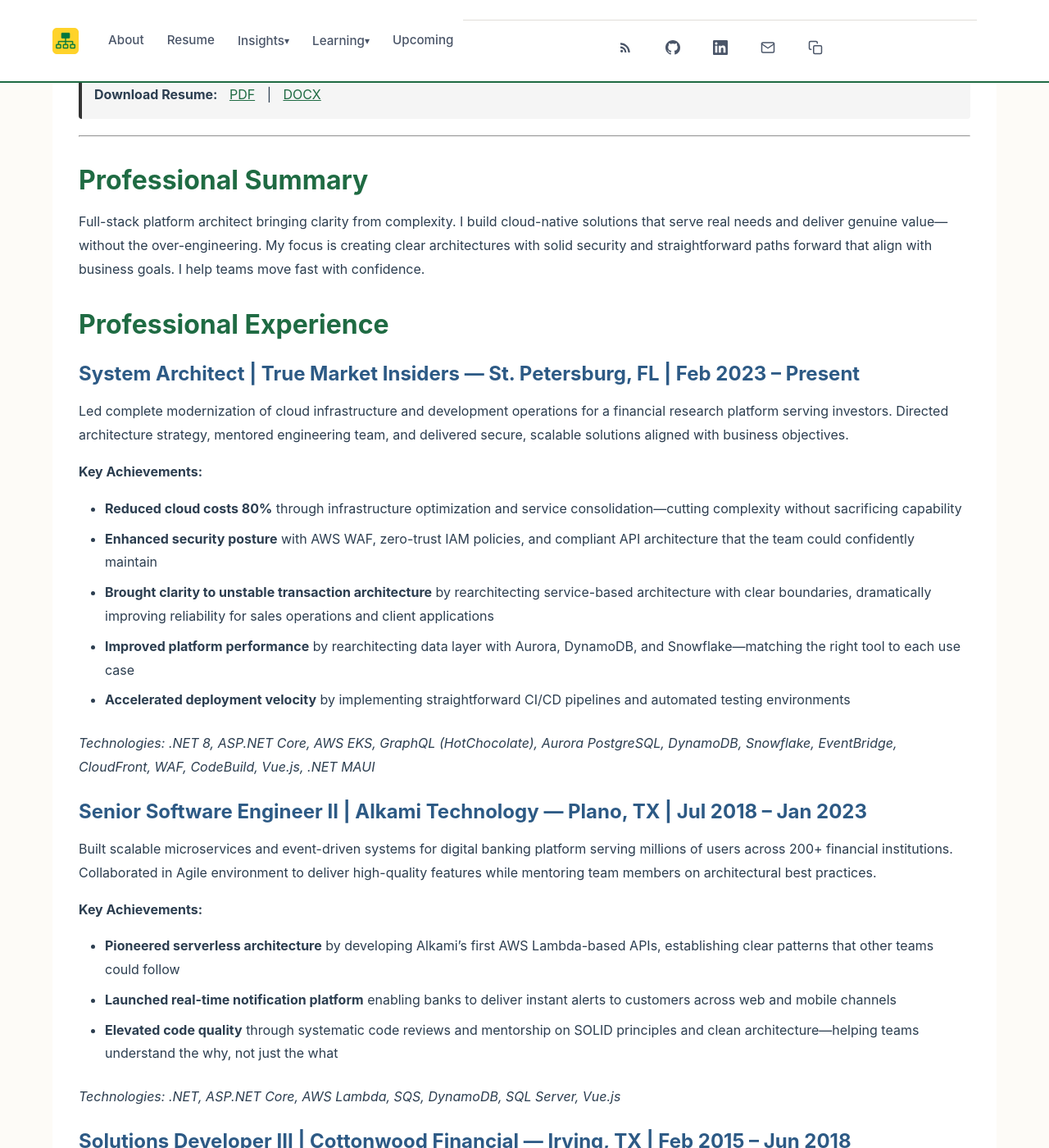
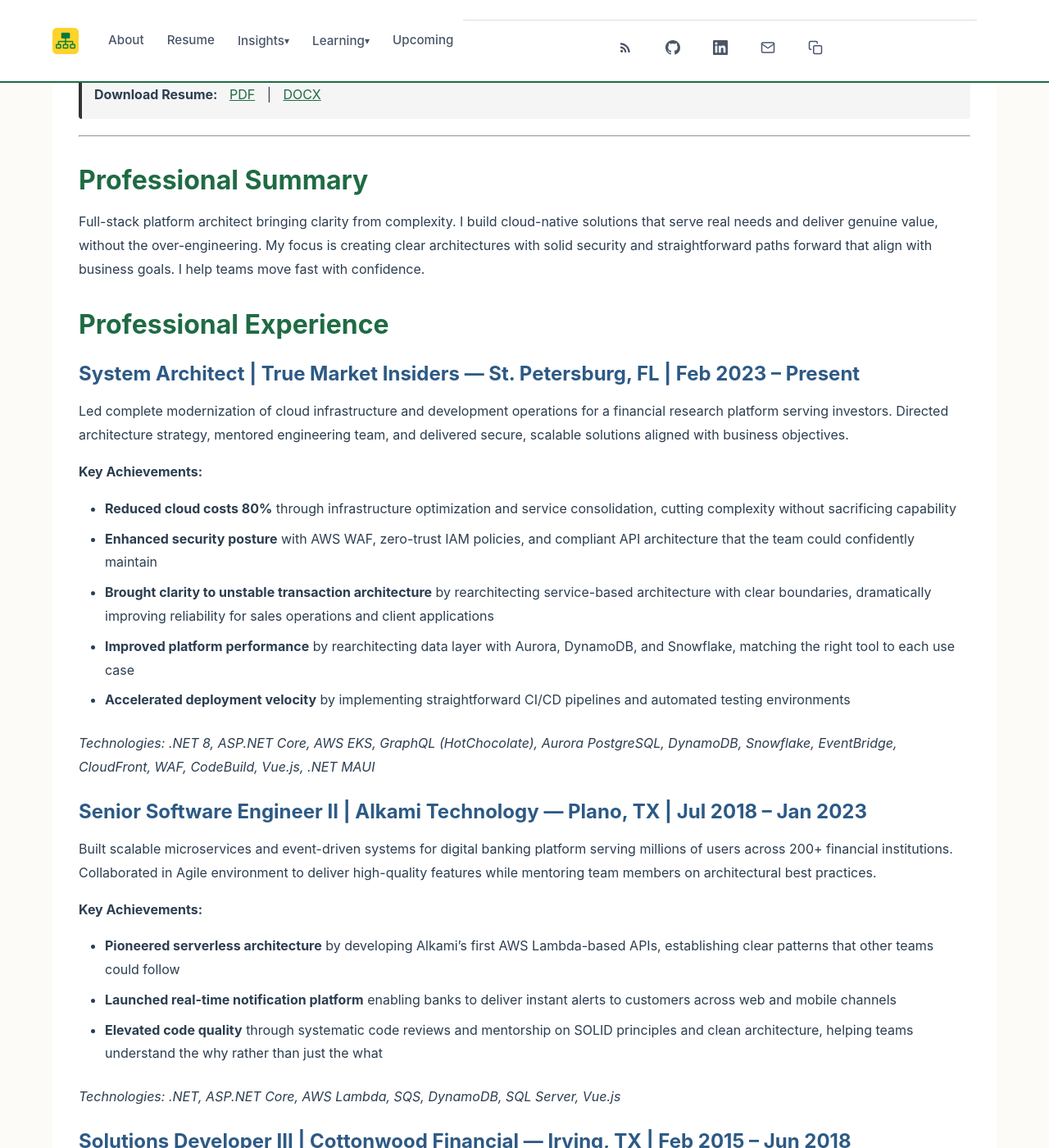
Before and after one commit to stevenstuartm/stevenstuartm.github.io, a Jekyll site: the page built from pages/resume.md, in a window 1280 px wide and 1400 px high, scrolled down 311 px. Shown: the whole window at 82% size. Built offline with Jekyll 4.4.1, drawn with Linux system fonts in a browser that asks for light colours.

Commit message:
and again

```diff
--- a/pages/resume.md
+++ b/pages/resume.md
@@ -19,7 +19,7 @@ permalink: /resume.html
 
 ## Professional Summary
 
-Full-stack platform architect bringing clarity from complexity. I build cloud-native solutions that serve real needs and deliver genuine value—without the over-engineering. My focus is creating clear architectures with solid security and straightforward paths forward that align with business goals. I help teams move fast with confidence.
+Full-stack platform architect bringing clarity from complexity. I build cloud-native solutions that serve real needs and deliver genuine value, without the over-engineering. My focus is creating clear architectures with solid security and straightforward paths forward that align with business goals. I help teams move fast with confidence.
 
 ## Professional Experience
 
@@ -28,10 +28,10 @@ Full-stack platform architect bringing clarity from complexity. I build cloud-na
 Led complete modernization of cloud infrastructure and development operations for a financial research platform serving investors. Directed architecture strategy, mentored engineering team, and delivered secure, scalable solutions aligned with business objectives.
 
 **Key Achievements:**
-- **Reduced cloud costs 80%** through infrastructure optimization and service consolidation—cutting complexity without sacrificing capability
+- **Reduced cloud costs 80%** through infrastructure optimization and service consolidation, cutting complexity without sacrificing capability
 - **Enhanced security posture** with AWS WAF, zero-trust IAM policies, and compliant API architecture that the team could confidently maintain
 - **Brought clarity to unstable transaction architecture** by rearchitecting service-based architecture with clear boundaries, dramatically improving reliability for sales operations and client applications
-- **Improved platform performance** by rearchitecting data layer with Aurora, DynamoDB, and Snowflake—matching the right tool to each use case
+- **Improved platform performance** by rearchitecting data layer with Aurora, DynamoDB, and Snowflake, matching the right tool to each use case
 - **Accelerated deployment velocity** by implementing straightforward CI/CD pipelines and automated testing environments
 
 *Technologies: .NET 8, ASP.NET Core, AWS EKS, GraphQL (HotChocolate), Aurora PostgreSQL, DynamoDB, Snowflake, EventBridge, CloudFront, WAF, CodeBuild, Vue.js, .NET MAUI*
@@ -43,7 +43,7 @@ Built scalable microservices and event-driven systems for digital banking platfo
 **Key Achievements:**
 - **Pioneered serverless architecture** by developing Alkami's first AWS Lambda-based APIs, establishing clear patterns that other teams could follow
 - **Launched real-time notification platform** enabling banks to deliver instant alerts to customers across web and mobile channels
-- **Elevated code quality** through systematic code reviews and mentorship on SOLID principles and clean architecture—helping teams understand the why, not just the what
+- **Elevated code quality** through systematic code reviews and mentorship on SOLID principles and clean architecture, helping teams understand the why rather than just the what
 
 *Technologies: .NET, ASP.NET Core, AWS Lambda, SQS, DynamoDB, SQL Server, Vue.js*
 
```
Also changed, not shown: pages/about.md (+2 -2 lines).
